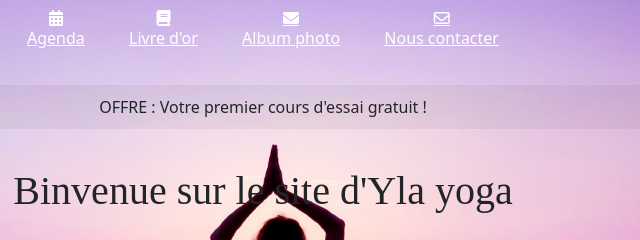
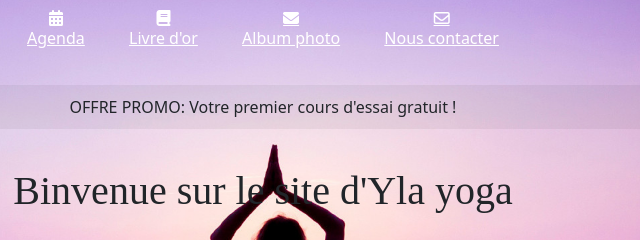
Before and after one commit to harounaKane/ts, a plain HTML site: page illaYoga/index.html in a window 1280 px wide. Shown: the top 240 px of the page, 377-1017 px from the left. Drawn offline with nearby package versions, Linux system fonts and the light colour scheme.

Commit message:
creer un conflit

```diff
--- a/illaYoga/index.html
+++ b/illaYoga/index.html
@@ -31,7 +31,7 @@
             </a>
         </nav>
         <div class="promo">
-            <span>Offre : </span> Votre premier cours d'essai gratuit !
+            <span>Offre promo: </span> Votre premier cours d'essai gratuit !
         </div>
         <h1>Binvenue sur le site d'Yla yoga</h1>
     </header>
```
